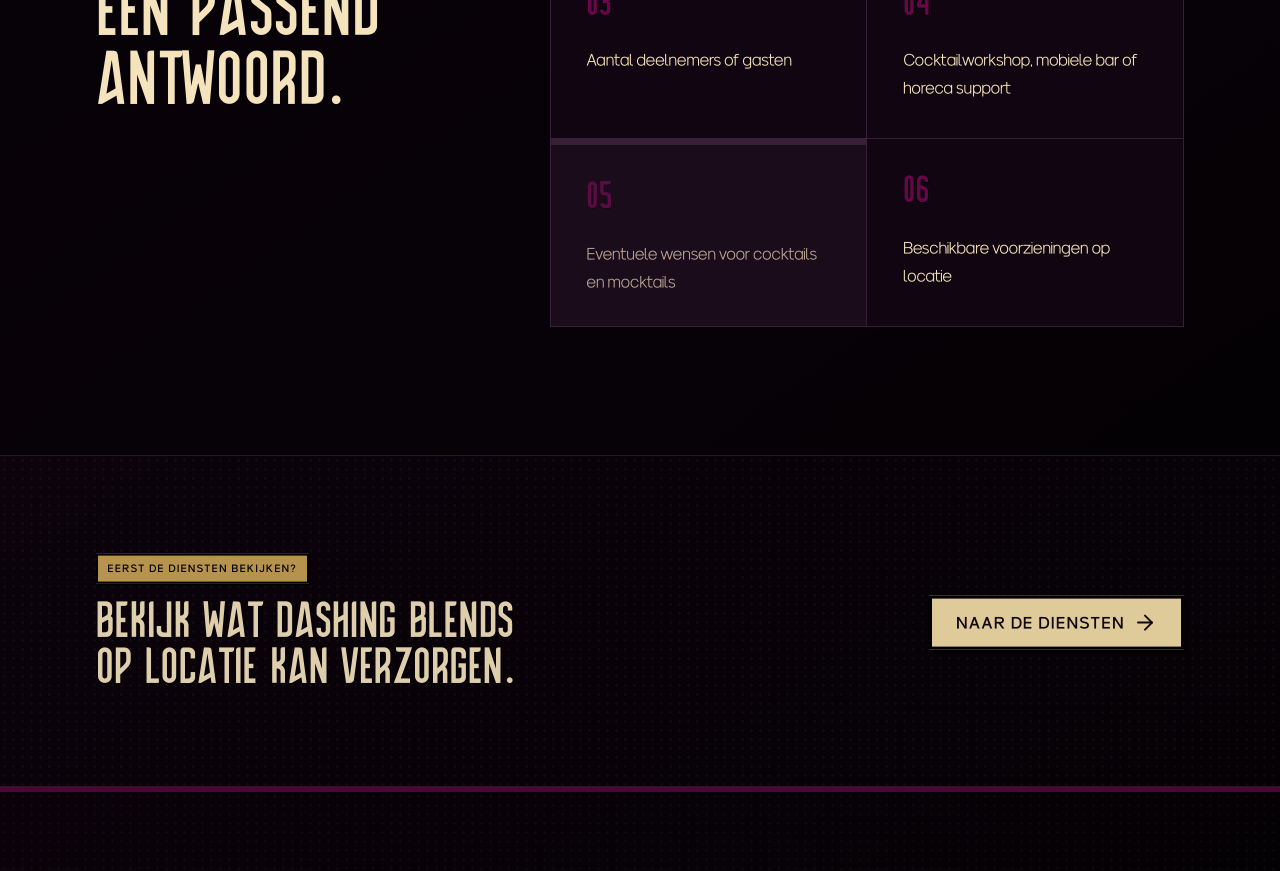
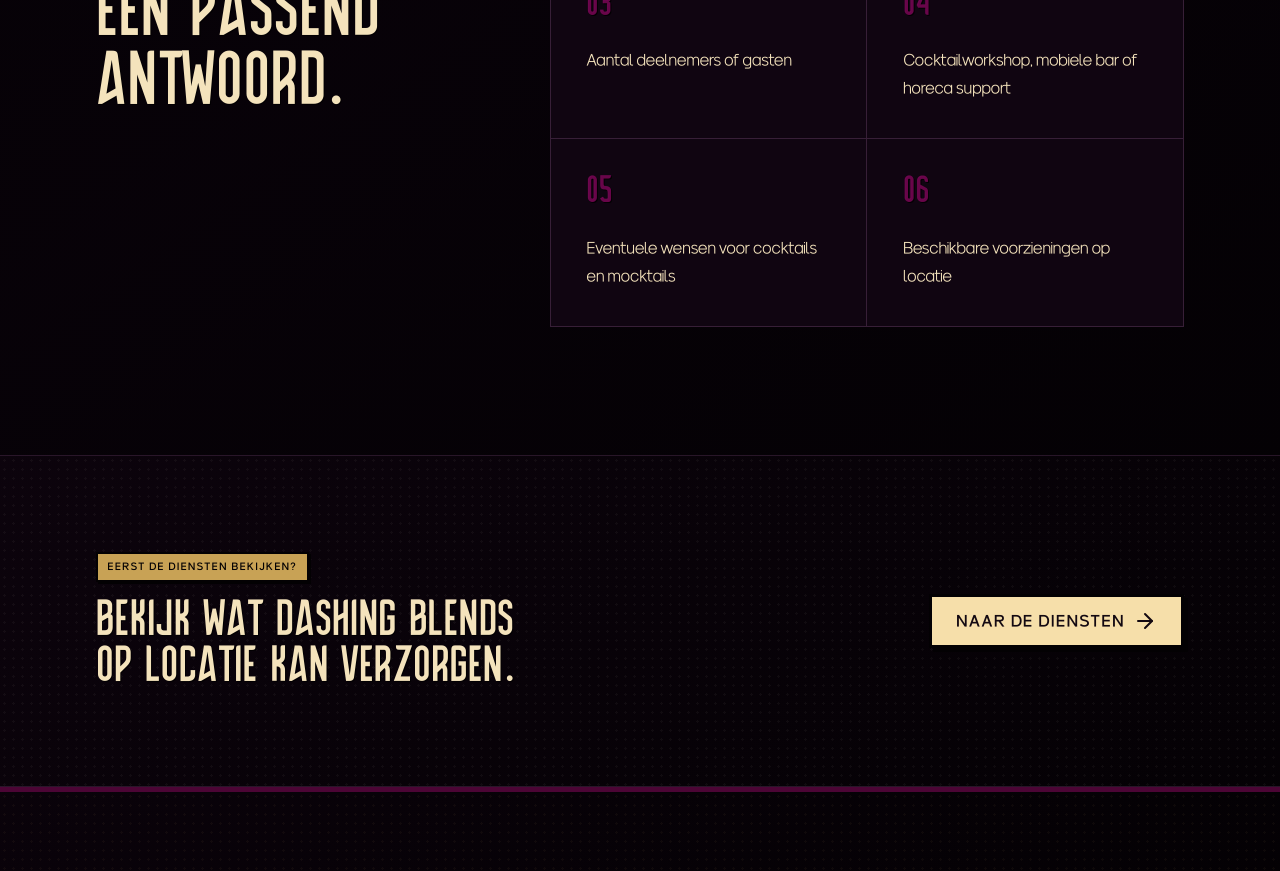
Before and after one commit to VolkerWillems/dashing-blends, a Next.js app: page /contact in a window 1280 px wide. Shown: the part 1880-2751 px from the top of the page. Built offline with nearby package versions, Linux system fonts and the light colour scheme.

Commit message:
Prevent legacy scroll animations from overriding final motion

```diff
--- a/app/finishing-touches.css
+++ b/app/finishing-touches.css
@@ -2,6 +2,14 @@
 
 main {
   animation: page-settle 440ms cubic-bezier(0.22, 1, 0.36, 1) both;
+}
+
+.motion-ready .fade-up,
+.motion-ready .motion-grid > *,
+.motion-ready .section-rule,
+.motion-ready .cta-card,
+.motion-ready .cta-card::before {
+  animation: none !important;
 }
 
 .motion-ready .fade-up,
@@ -82,7 +90,8 @@ main {
   opacity: 0;
   transition:
     opacity 420ms ease 260ms,
-    transform 520ms cubic-bezier(0.22, 1, 0.36, 1) 260ms;
+    transform 520ms cubic-bezier(0.22, 1, 0.36, 1) 260ms,
+    box-shadow 180ms ease;
 }
 
 .cta-card.is-visible .cta-image-label {
```
